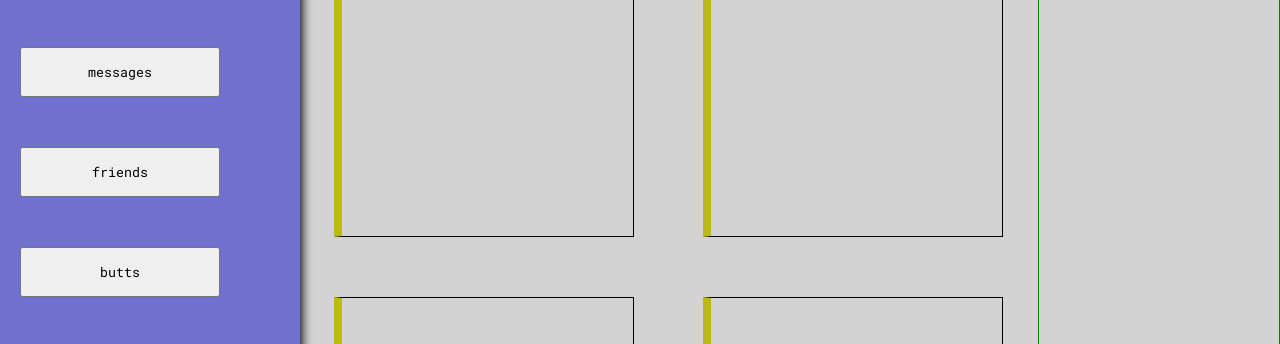
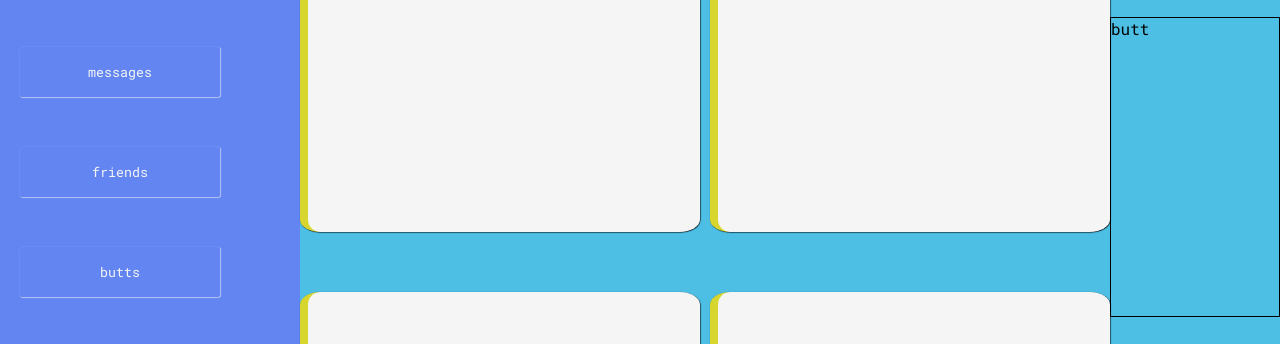
Before and after one commit to trinidaddesign/admin_dashboard, a plain HTML site: page index.html in a window 1280 px wide. Shown: the part 253-597 px from the top of the page. Drawn offline with Linux system fonts and the light colour scheme.

Commit message:
style changes

```diff
--- a/index.html
+++ b/index.html
@@ -8,7 +8,7 @@
 </head>
 <body>
     <div class="container">
-        <div class="side_Bar">
+        <div class="left_Bar">
             <div class="logo">
                 logo
             </div>
@@ -36,7 +36,10 @@
             <div class="project"></div>
         </div>
         <div class="right_Bar">
-            right bar
+            <h1>blah</h1>
+            <div class="filler1">butt</div>
+            <h1>bleh</h1>
+            <div class="filler2">ass</div>
         </div>
     </div>
 </body>
--- a/styles.css
+++ b/styles.css
@@ -14,24 +14,41 @@ body {
 }
 
 .container {
-    background-color: lightgray;
+    background-color: rgb(77, 190, 228);
     display: grid;
     grid-template-columns: minmax(200px, 300px) 3fr 1fr;
     grid-template-rows: 150px 3fr 50px;
-    gap: 5px;
 }
 
-.side_Bar {
+.left_Bar {
     height: 100%;
-    background-color: rgba(68, 68, 206, 0.685);
+    background-color: rgba(109, 109, 248, 0.685);
     grid-row: 1 / 4;
     display: grid;
     grid-template-rows: repeat(auto-fill, 100px);
-    box-shadow: 2px 2px 10px;
+}
+
+button {
+    height: 50px;
+    width: 200px;
+    margin-left: 20px;
+    box-shadow: 0.5px 0.5px 1px;
+    transition: top ease 0.5s;
+    position: relative;
+    background: none;
+    border: none;
+    color: whitesmoke;
+    border-radius: 2%;
+}
+
+button:hover {
+    color: black;
+    top: -8px;
+    box-shadow: 3px 3px 7px;
 }
 
 .header {
-    background-color: rgba(245, 245, 245, 0.479);
+    background-color: whitesmoke;
     grid-column: 2 / 4;
     grid-row: 1 / 2;
     box-shadow: 5px 0 10px;
@@ -44,7 +61,6 @@ body {
     grid-template-rows: 50px repeat(3, 300px);
     justify-items: center;
     align-items: center;
-
 }
 
 .projects_Header {
@@ -52,20 +68,45 @@ body {
 }
 
 .project {
-    width: 300px;
+    background-color: whitesmoke;
+    width: 400px;
     height: 250px;
     border: 1px solid black;
-    border-left: 8px solid rgba(184, 184, 0, 0.911);
-}
-.right_Bar {
-    border: 1px solid green;
-    grid-row: 2 / 5;
-    grid-column: 3 / 4;
+    border-left: 8px solid rgba(211, 211, 28, 0.911);
+    border-radius: 5%;
+    border-top: none;
+    border-right: none;
+    border-bottom: none;
+    box-shadow:  0.5px 0.5px 1px;
+    position: relative;
+    transition: top ease 0.5s;
 }
 
-button {
-    height: 50px;
-    width: 200px;
-    margin-left: 20px;
-    box
+.project:hover {
+    top: -8px;
+    box-shadow: 5px 5px 10px;
 }
+
+.right_Bar {
+    grid-row: 2 / 3;
+    grid-column: 3 / 4;
+    display: grid;
+    grid-template-rows: 50px 1fr 50px 1fr;
+    justify-items: center;
+    align-items: center;
+}
+
+.filler1 {
+    grid-row: 2 / 3;
+}
+
+.filler2 {
+    grid-row: 4 / 5;
+}
+
+.filler1,
+.filler2 {
+    border: 1px solid black;
+    height: 300px;
+    width: 100%;
+}
```
